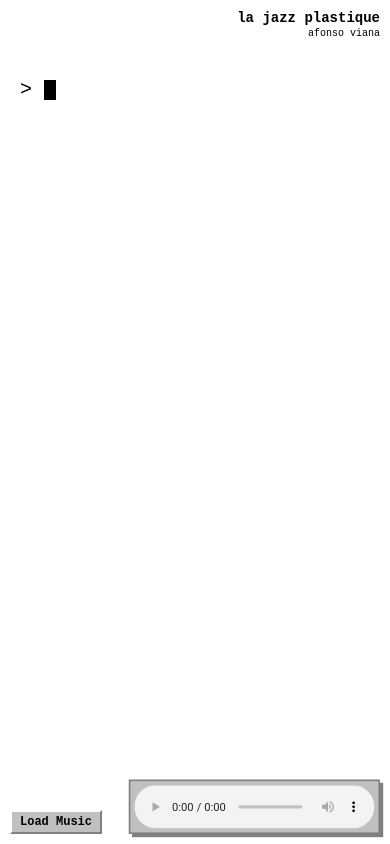
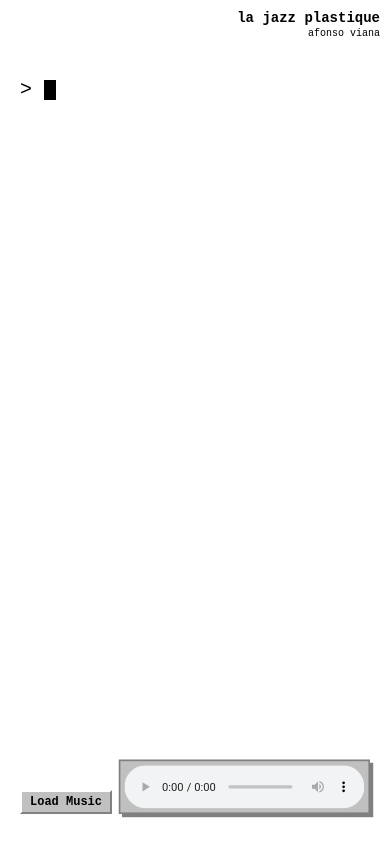
Before and after one commit to codeviana/lajazzplastique, a React (Vite) app: page / in a window 390 px wide. Built offline with nearby package versions, Linux system fonts and the light colour scheme.

Commit message:
fix player pos

```diff
--- a/src/index.css
+++ b/src/index.css
@@ -140,13 +140,13 @@ audio {
   }
 
   .bottom-left-controls {
-    bottom: 10px;
-    left: 10px;
+    bottom: calc(30px + env(safe-area-inset-bottom, 0px));
+    left: 20px;
   }
 
   .bottom-right-player {
-    bottom: 10px;
-    right: 10px;
+    bottom: calc(30px + env(safe-area-inset-bottom, 0px));
+    right: 20px;
     transform: scale(0.8);
     transform-origin: bottom right;
   }
```
